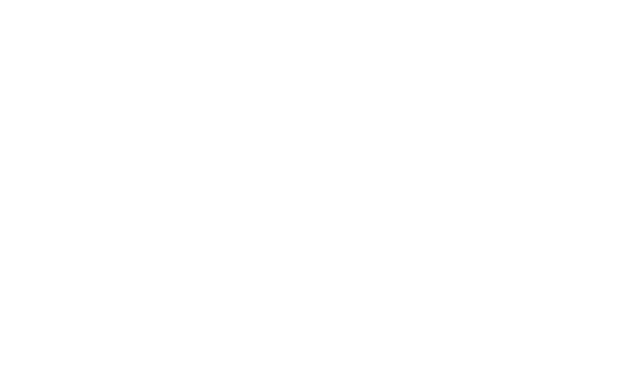
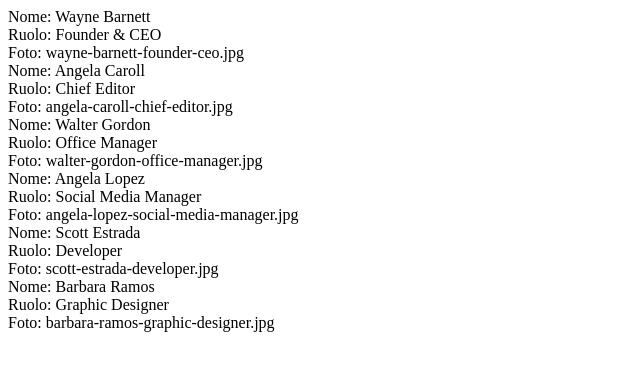
Before and after one commit to FedericoCapitani/js-our-team, a plain HTML site: page index.html in a window 1280 px wide. Shown: the whole page, without its empty margins (0-640 px from the left). Drawn offline with Linux system fonts and the light colour scheme.

Commit message:
stampare in pagina informazioni team

```diff
--- a/assets/js/main.js
+++ b/assets/js/main.js
@@ -4,6 +4,21 @@ MILESTONE 1
 stampare su console le informazioni di nome, ruolo e la stringa della foto
 MILESTONE 2
 stampare le stesse informazioni su DOM sottoforma di stringhe */
+
+function stampa_info_oggetto(object){
+    const info = document.getElementById('team')
+    info.innerHTML = ''
+    for(let i = 0; i < object.length; i++){
+        const info_name = document.createElement('div');
+        const info_role = document.createElement('div');
+        const info_photo = document.createElement('div');
+        info_name.append(`Nome: ${object[i].name}`)
+        info_role.append(`Ruolo: ${object[i].role}`)
+        info_photo.append(`Foto: ${object[i].image}`)
+        info.append(info_name, info_role, info_photo)
+    }
+}
+
 
 const team = [
     {
@@ -43,3 +58,4 @@ const team = [
     console.log(`Ruolo: ${team[i].role}`);
     console.log(`Foto: ${team[i].image}`);
 }
+const membri_team = stampa_info_oggetto(team);
--- a/index.html
+++ b/index.html
@@ -9,6 +9,8 @@
 </head>
 <body>
 
+    <div id="team"></div>
+
     <script src="./assets/js/main.js"></script>
 </body>
 </html>
```
Lines whose indentation alone changed are shown as unchanged.
